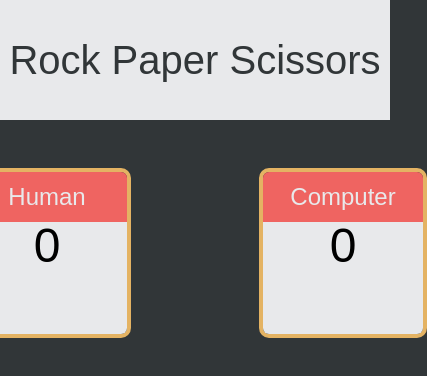
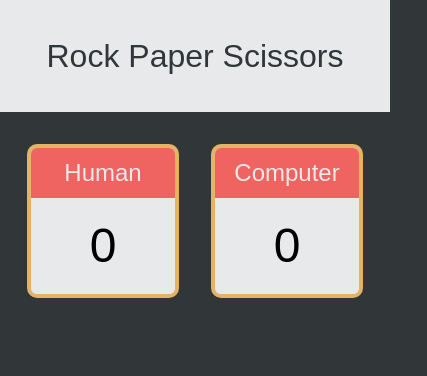
Before and after one commit to tmbruce/RockPaperScissors, a plain HTML site: page index.html in a window 390 px wide. Shown: the whole page, 427 px wide, since content can reach past the window. Drawn offline with Linux system fonts and the light colour scheme.

Commit message:
Work on rps-ui

```diff
--- a/app.css
+++ b/app.css
@@ -28,18 +28,33 @@ body {
 }
 
 .scoreCard {
-    width: 10rem;
+    width: 9rem;
+    background-color: #E8E9EB;
     border: 4px solid #E4B363;
     border-radius: 10px;
     margin-top: 3rem;
+}
+
+@media (max-width: 600px) {
+    .scoreCard:first-of-type {
+        margin-right: 2rem;
+    }
+    .scoreCard {
+        margin-top: 2rem;
+    }
+    header {
+        font-size: 2rem;
+    }
 }
 
 .score {
     font-family: sans-serif;
     font-size: 3rem;
     text-align: center;
-    padding: auto;
-    height: 7rem;
+    display: flex;
+    flex-direction: column;
+    justify-content: center;
+    height: 6rem;
     background-color: #E8E9EB;
     border-bottom-left-radius: 6px;
     border-bottom-right-radius: 6px;
--- a/index.html
+++ b/index.html
@@ -16,11 +16,11 @@
       <div class="scoreBoard">
         <div class="scoreCard">
           <h3 id="human" class="player">Human</h3>
-          <h3 class="score">0</h3>
+          <h3 id="human-score" class="score">0</h3>
         </div>
         <div class="scoreCard">
           <h3 class="player">Computer</h3>
-          <h3 class="score">0</h3>
+          <h3 id="computer-score" class="score">0</h3>
         </div>
       </div>
     </div>
```
